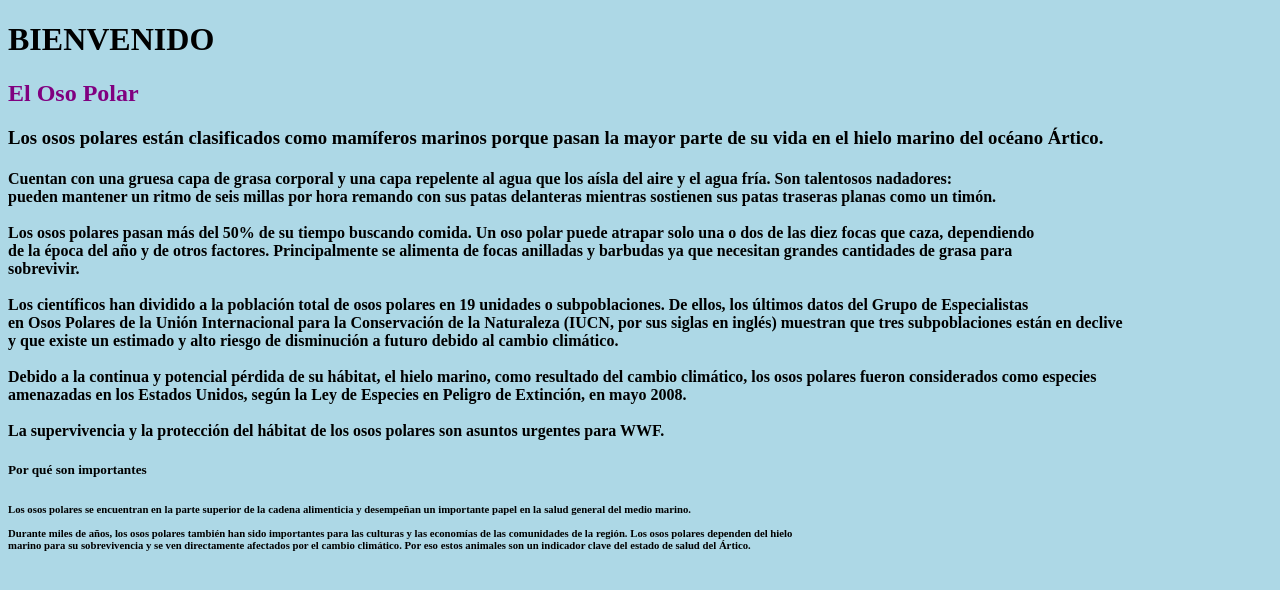
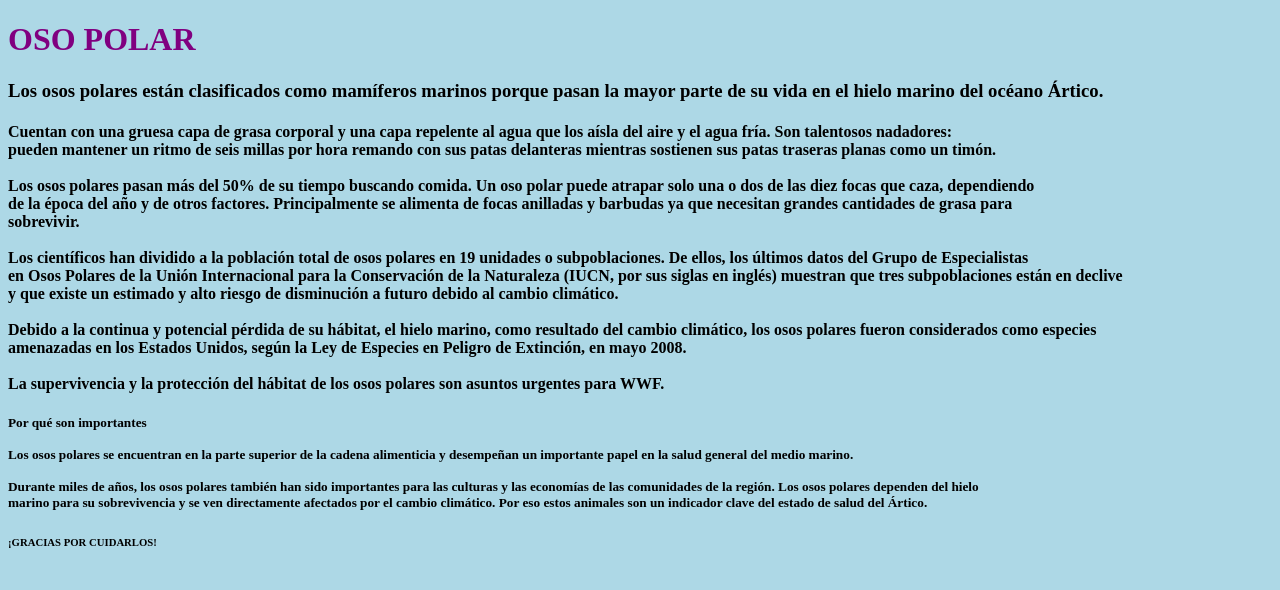
Before and after one commit to jennifert04/proyecto, a plain HTML site: page index.html in a window 1280 px wide. Drawn offline with Linux system fonts and the light colour scheme.

Commit message:
Update index.html

```diff
--- a/index.html
+++ b/index.html
@@ -10,14 +10,13 @@
 	</style>
 </head>
 <body>
-	<h1>BIENVENIDO</h1>
 	<font color="purple">
-		<h2>El Oso Polar</h2>
-
+		<h1>OSO POLAR</h1>
 	</font>
 
 	<h3>Los osos polares están clasificados como mamíferos marinos porque pasan la mayor parte de su vida en el hielo marino del océano Ártico.</h3>
-	<h4>Cuentan con una gruesa capa de grasa corporal y una capa repelente al agua que los aísla del aire y el agua fría. Son talentosos nadadores: <br>
+	<h4>
+		Cuentan con una gruesa capa de grasa corporal y una capa repelente al agua que los aísla del aire y el agua fría. Son talentosos nadadores: <br>
 		pueden mantener un ritmo de seis millas por hora remando con sus patas delanteras mientras sostienen sus patas traseras planas como un timón.<br>
 		<br>Los osos polares pasan más del 50% de su tiempo buscando comida. Un oso polar puede atrapar solo una o dos de las diez focas que caza, dependiendo <br>
 		de la época del año y de otros factores. Principalmente se alimenta de focas anilladas y barbudas ya que necesitan grandes cantidades de grasa para <br>
@@ -30,13 +29,12 @@
 		<br>La supervivencia y la protección del hábitat de los osos polares son asuntos urgentes para WWF. <br>
 	</h4>
 	<h5>
-		<b>Por qué son importantes</b>
-	</h5>
-	<h6>
-		Los osos polares se encuentran en la parte superior de la cadena alimenticia y desempeñan un importante papel en la salud general del medio marino.<br>
+		<b>Por qué son importantes</b><br>
+		<br>Los osos polares se encuentran en la parte superior de la cadena alimenticia y desempeñan un importante papel en la salud general del medio marino.<br>
 		<br>Durante miles de años, los osos polares también han sido importantes para las culturas y las economías de las comunidades de la región. Los osos polares dependen del hielo <br>
 		marino para su sobrevivencia y se ven directamente afectados por el cambio climático. Por eso estos animales son un indicador clave del estado de salud del Ártico.<br>
-	</h6>
+	</h5>
+	<h6>¡GRACIAS POR CUIDARLOS!</h6>
 
 
 </body>
```
